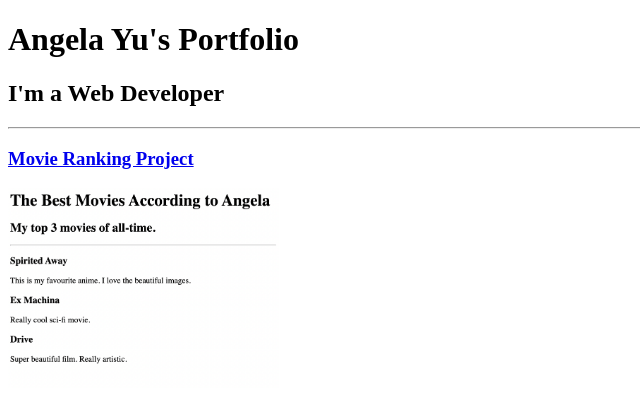
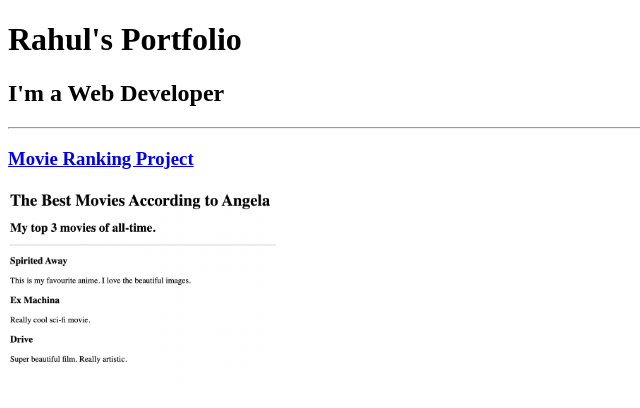
Before and after one commit to rahulrathod64/html-portfolio, a plain HTML site: page index.html in a window 1280 px wide. Shown: the top 408 px of the page, without its empty margins (0-640 px from the left). Drawn offline with Linux system fonts and the light colour scheme.

Commit message:
Update index.html

```diff
--- a/index.html
+++ b/index.html
@@ -5,11 +5,11 @@
 
 <head>
   <meta charset="UTF-8">
-  <title>Angela's Portfolio</title>
+  <title>Rahul's Portfolio</title>
 </head>
 
 <body>
-  <h1>Angela Yu's Portfolio</h1>
+  <h1>Rahul's Portfolio</h1>
   <h2>I'm a Web Developer</h2>
   <hr />
   <h3><a href="./public/movie-ranking.html">Movie Ranking Project</a></h3>
```
